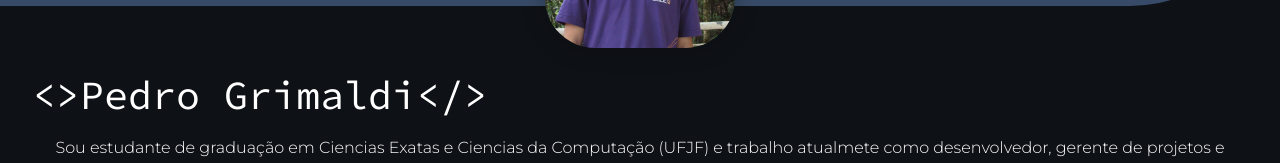
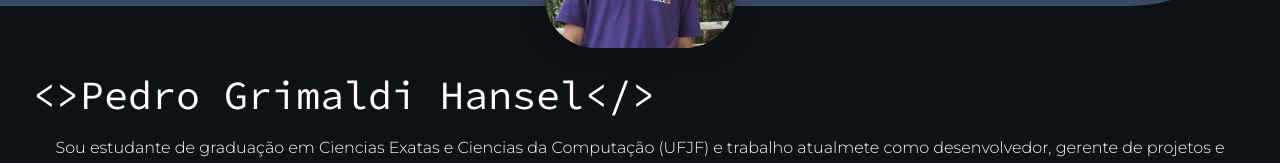
Before and after one commit to Pedro-Grimaldi-Hansel/Portfolio, a Next.js app: page / in a window 1280 px wide. Shown: the part 174-337 px from the top of the page. Built offline with nearby package versions, Linux system fonts and the light colour scheme.

Commit message:
add o Hansel

```diff
--- a/src/pages/index.tsx
+++ b/src/pages/index.tsx
@@ -28,7 +28,7 @@ export default function Home() {
        </header>
 
        <section className={styles.Home_text}>
-        <h1>&lt;&gt;Pedro Grimaldi&lt;/&gt;</h1>
+        <h1>&lt;&gt;Pedro Grimaldi Hansel&lt;/&gt;</h1>
         <p> Sou estudante de graduação em Ciencias Exatas e Ciencias da Computação (UFJF) e trabalho atualmete como desenvolvedor, gerente de projetos e conselheiro multiplicador na Code Empresa Jr de computação.</p>
        </section>
 
```
